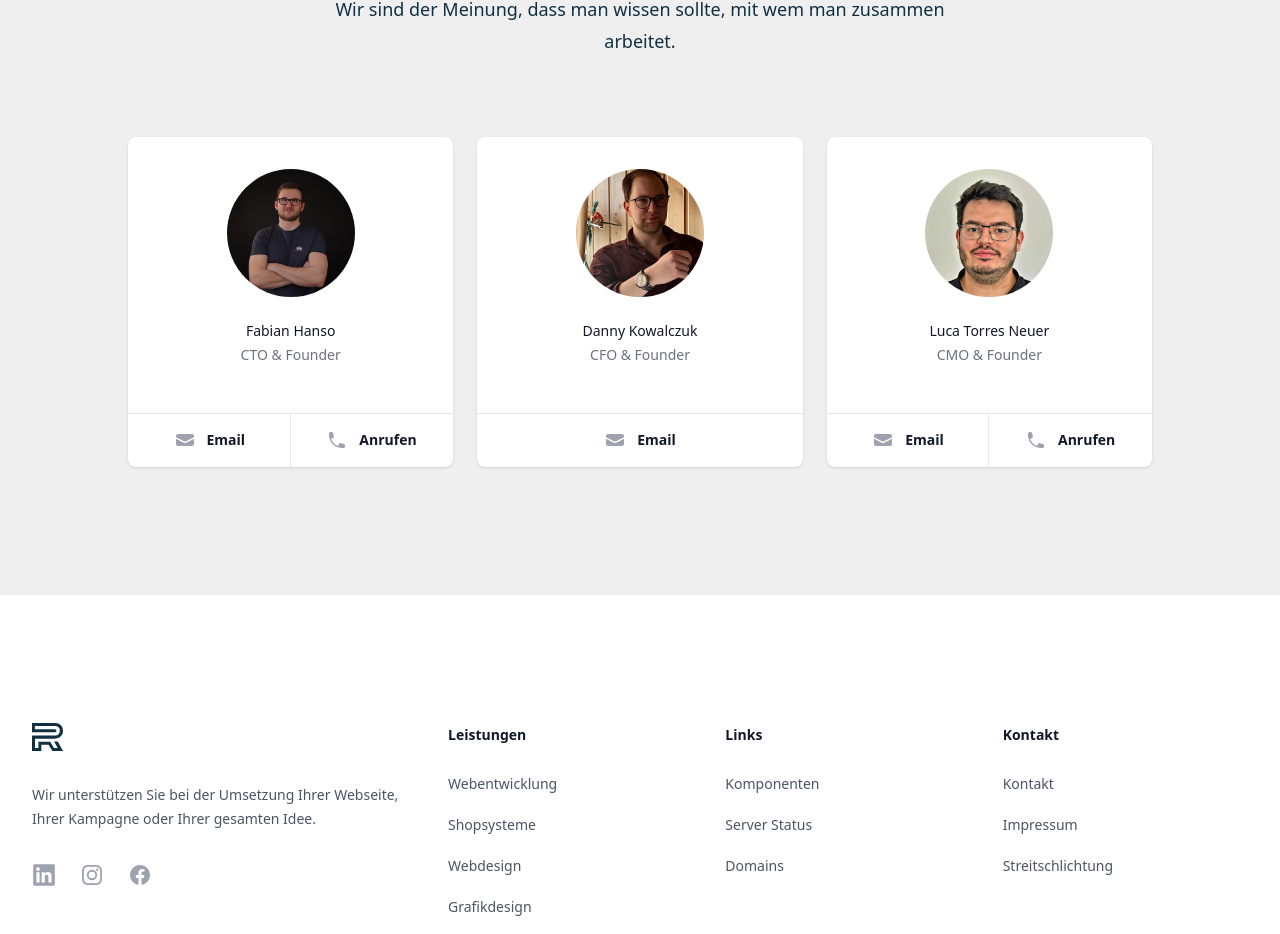
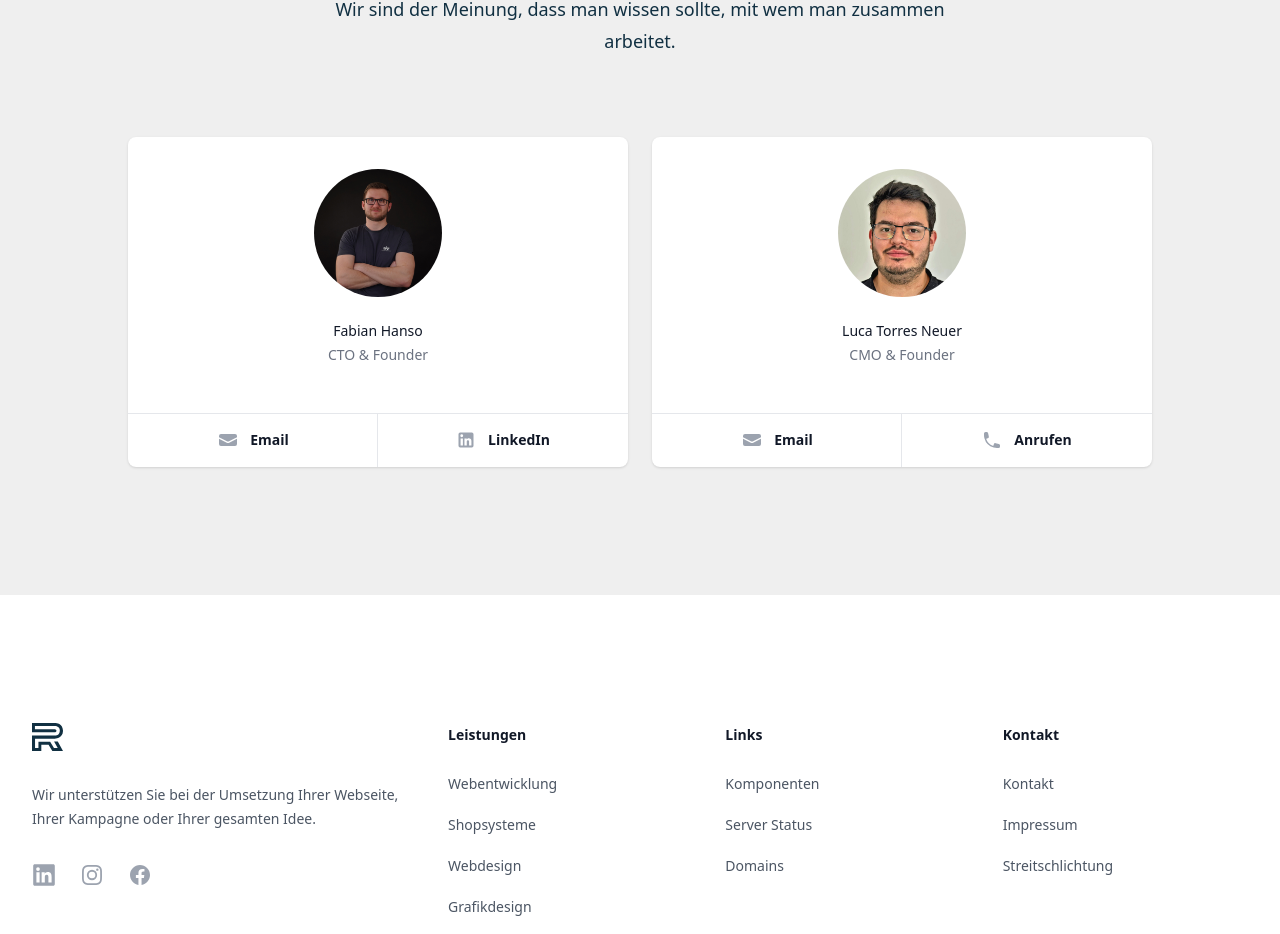
Before and after one commit to revicemedia/revicemediawebseite, a Next.js app: page /wir-sind-revice in a window 1280 px wide. Shown: the part 1639-2573 px from the top of the page. Built offline with nearby package versions, Linux system fonts and the light colour scheme; what tailwindcss-animated would draw is missing.

Commit message:
delete danny and add linkedin for fabian

```diff
--- a/app/page.js
+++ b/app/page.js
@@ -1,7 +1,6 @@
 import Navigation from "@/components/Navigation/Navigation";
 import Hero from "@/components/Hero/Hero";
 import Footer from "@/components/Footer/Footer";
-import Services from "@/components/Services/Services";
 import TextImage from "@/components/TextImage/TextImage";
 import FAQ from "@/components/FAQ/FAQ";
 import Customers from "@/components/Customers/Customers";
--- a/components/Team/TeamTest.jsx
+++ b/components/Team/TeamTest.jsx
@@ -1,18 +1,13 @@
 import { EnvelopeIcon, PhoneIcon } from "@heroicons/react/20/solid";
+import { PresentationChartBarIcon } from "@heroicons/react/24/outline";
 
 const people = [
   {
     name: "Fabian Hanso",
     title: "CTO & Founder",
     email: "f.hanso@revice-media.com?body=Sehr%20geehrter%20Herr%20Hanso,",
-    telephone: "015164310456",
+    linkedin: "https://www.linkedin.com/in/fabian-hanso-2178a5185/",
     imageUrl: "/Fabian_Profil.jpg",
-  },
-  {
-    name: "Danny Kowalczuk",
-    title: "CFO & Founder",
-    email: "hey@dalu-services.com?body=Sehr%20geehrter%20Herr%20Kowalczuk,",
-    imageUrl: "/Danny.png",
   },
   {
     name: "Luca Torres Neuer",
@@ -20,6 +15,7 @@ const people = [
     email:
       "l.torres@revice-media.com?body=Sehr%20geehrter%20Herr%20Torres%20Neuer,",
     telephone: "016092403158",
+    linkedin: "",
     imageUrl: "/luca.jpg",
   },
 ];
@@ -39,7 +35,7 @@ export default function TeamTest() {
         </div>
         <ul
           role="list"
-          className="mx-auto max-w-5xl mt-20 grid grid-cols-1 gap-6 sm:grid-cols-2 md:grid-cols-3 lg:grid-cols-3"
+          className="mx-auto max-w-5xl mt-20 grid grid-cols-1 gap-6 sm:grid-cols-2 md:grid-cols-2 lg:grid-cols-2"
         >
           {people.map((person) => (
             <li
@@ -89,6 +85,21 @@ export default function TeamTest() {
                       </a>
                     </div>
                   )}
+                  {person.linkedin && (
+                    <div className="-ml-px flex w-0 flex-1">
+                      <a
+                        href={`tel:${person.linkedin}`}
+                        className="relative inline-flex w-0 flex-1 items-center justify-center gap-x-3 rounded-br-lg border border-transparent py-4 text-sm font-semibold text-gray-900"
+                      >
+                        <img
+                          src="./linkedin.svg"
+                          className="h-5 w-5 text-gray-400"
+                          aria-hidden="true"
+                        />
+                        LinkedIn
+                      </a>
+                    </div>
+                  )}
                 </div>
               </div>
             </li>
```
Also changed, not shown: public/linkedin.svg (added).
